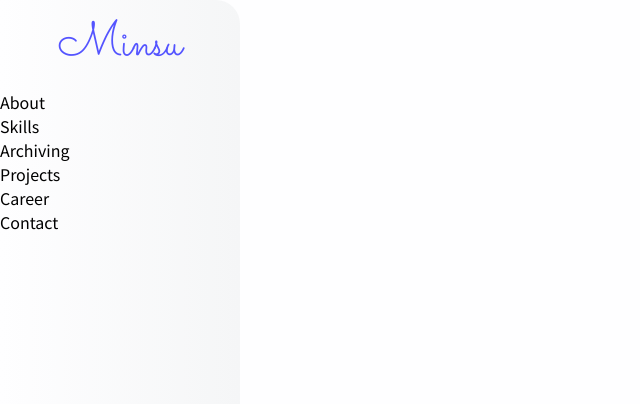
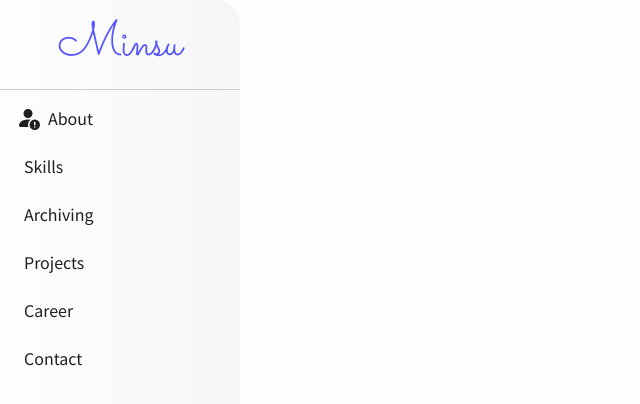
Before and after one commit to DevMinsuKim/web-portfolio, a Next.js app: page / in a window 1280 px wide. Shown: the top 404 px of the page, without its empty margins (0-640 px from the left). Built offline with nearby package versions, Linux system fonts and the light colour scheme.

Commit message:
Feat: 사이드바 색상 추가 및 메뉴 스타일 변경

```diff
--- a/package.json
+++ b/package.json
@@ -12,7 +12,8 @@
     "next": "14.0.1",
     "next-themes": "^0.2.1",
     "react": "^18",
-    "react-dom": "^18"
+    "react-dom": "^18",
+    "react-icons": "^4.12.0"
   },
   "devDependencies": {
     "@types/node": "^20",
--- a/src/app/globals.css
+++ b/src/app/globals.css
@@ -5,12 +5,16 @@
 :root {
   --color-background: #fefeff;
   --color-background1: #f5f6f7;
+  --color-foreground: #1f1f1f;
   --color-primary: #5454ff;
+  --color-gray: #cccccc;
 }
 .dark {
   --color-background: #1e1f21;
   --color-background1: #292b2e;
+  --color-foreground: #f3f3f3;
   --color-primary: #8383fc;
+  --color-gray: #464646;
 }
 
 *,
--- a/src/app/layout.tsx
+++ b/src/app/layout.tsx
@@ -1,7 +1,7 @@
 import type { Metadata } from "next";
 import "./globals.css";
 import { ThemeProvider } from "@/providers/ThemeProvider";
-import { notoSansKr } from "@/font/font";
+import { notoSansKr } from "@/font/Font";
 
 // Favicons 추가, openGraph url 및 images의 url 수정 필요함
 export const metadata: Metadata = {
@@ -56,7 +56,7 @@ export default function RootLayout({
 }) {
   return (
     <html lang="ko" className={notoSansKr.className} suppressHydrationWarning>
-      <body className="bg-background">
+      <body className="text-foreground bg-background">
         <ThemeProvider>{children}</ThemeProvider>
       </body>
     </html>
--- a/src/components/sideBar/SideBar.tsx
+++ b/src/components/sideBar/SideBar.tsx
@@ -1,44 +1,54 @@
-import { sacramento } from "@/font/font";
+import { sacramento } from "@/font/Font";
 import Link from "next/link";
+import { BsPersonFillExclamation } from "react-icons/bs";
 
 export default function SideBar() {
   const menu = [
     {
       href: "#about",
       title: "About",
+      icon: <BsPersonFillExclamation className="h-6 w-6" />,
     },
     {
       href: "#skills",
       title: "Skills",
+      icon: "",
     },
     {
       href: "#archiving",
       title: "Archiving",
+      icon: "",
     },
     {
       href: "#projects",
       title: "Projects",
+      icon: "",
     },
     {
       href: "#career",
       title: "Career",
+      icon: "",
     },
     {
       href: "#contact",
       title: "Contact",
+      icon: "",
     },
   ];
   return (
-    <aside className="to-background1 fixed left-0 top-0 h-screen min-w-[240px] max-w-[240px] overflow-y-auto rounded-r-3xl bg-gradient-to-r from-background">
-      <header className="flex min-h-[90px] items-center justify-center">
+    <aside className="fixed left-0 top-0 h-screen min-w-[240px] max-w-[240px] overflow-y-auto rounded-r-3xl bg-gradient-to-r from-background to-background1">
+      <header className="border-gray flex min-h-[90px] items-center justify-center border-b">
         <h1 className={`${sacramento.className} text-5xl text-primary`}>
           <Link href={""}>Minsu</Link>
         </h1>
       </header>
       <ul>
-        {menu.map(({ href, title }) => (
-          <li key={href} aria-label={title}>
-            <Link href={href}>{title}</Link>
+        {menu.map(({ href, title, icon }) => (
+          <li key={href} aria-label={title} className="m-2 flex p-2">
+            {icon}
+            <Link href={href} className="pl-2">
+              {title}
+            </Link>
           </li>
         ))}
       </ul>
--- a/tailwind.config.ts
+++ b/tailwind.config.ts
@@ -7,7 +7,9 @@ const config: Config = {
       colors: {
         background: "var(--color-background)",
         background1: "var(--color-background1)",
+        foreground: "var(--color-foreground)",
         primary: "var(--color-primary)",
+        gray: "var(--color-gray)",
       },
     },
   },
```
Also changed, not shown: 1 other file (tests, documents, lock files or other folders).
